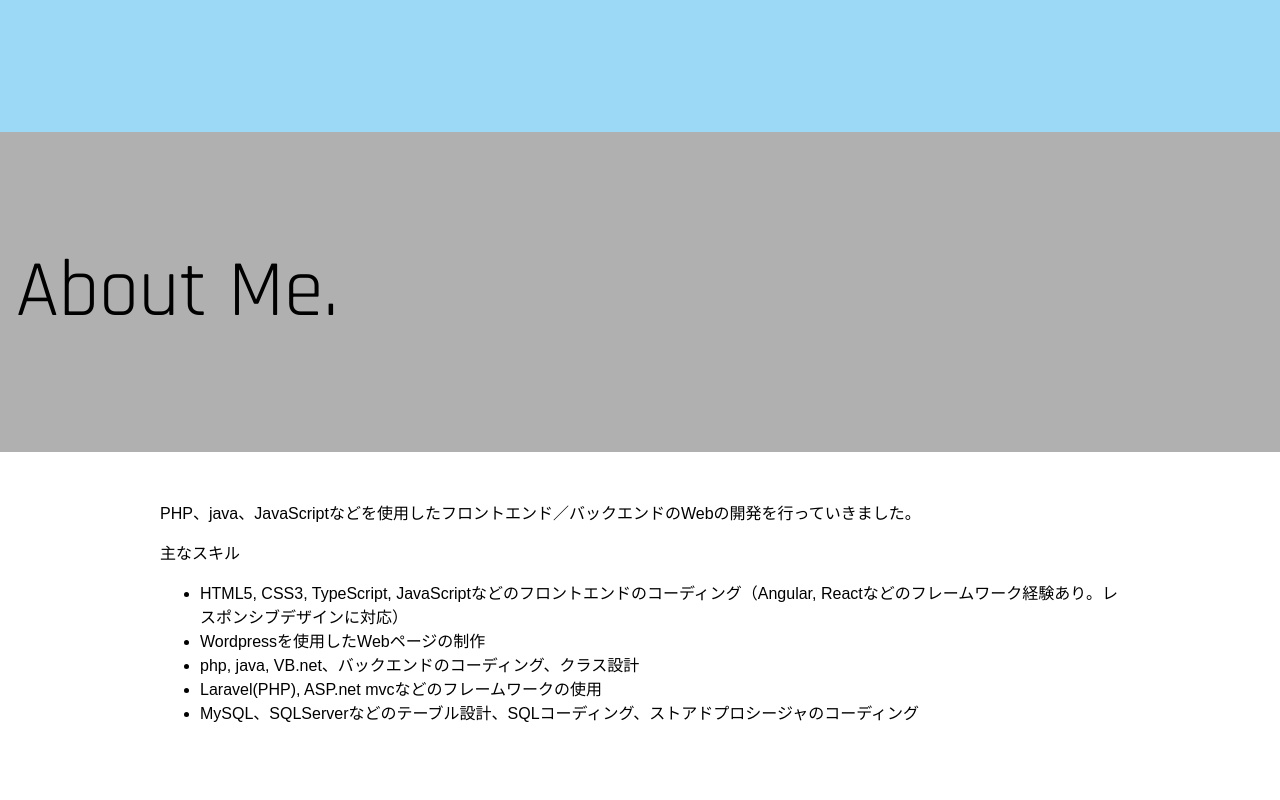
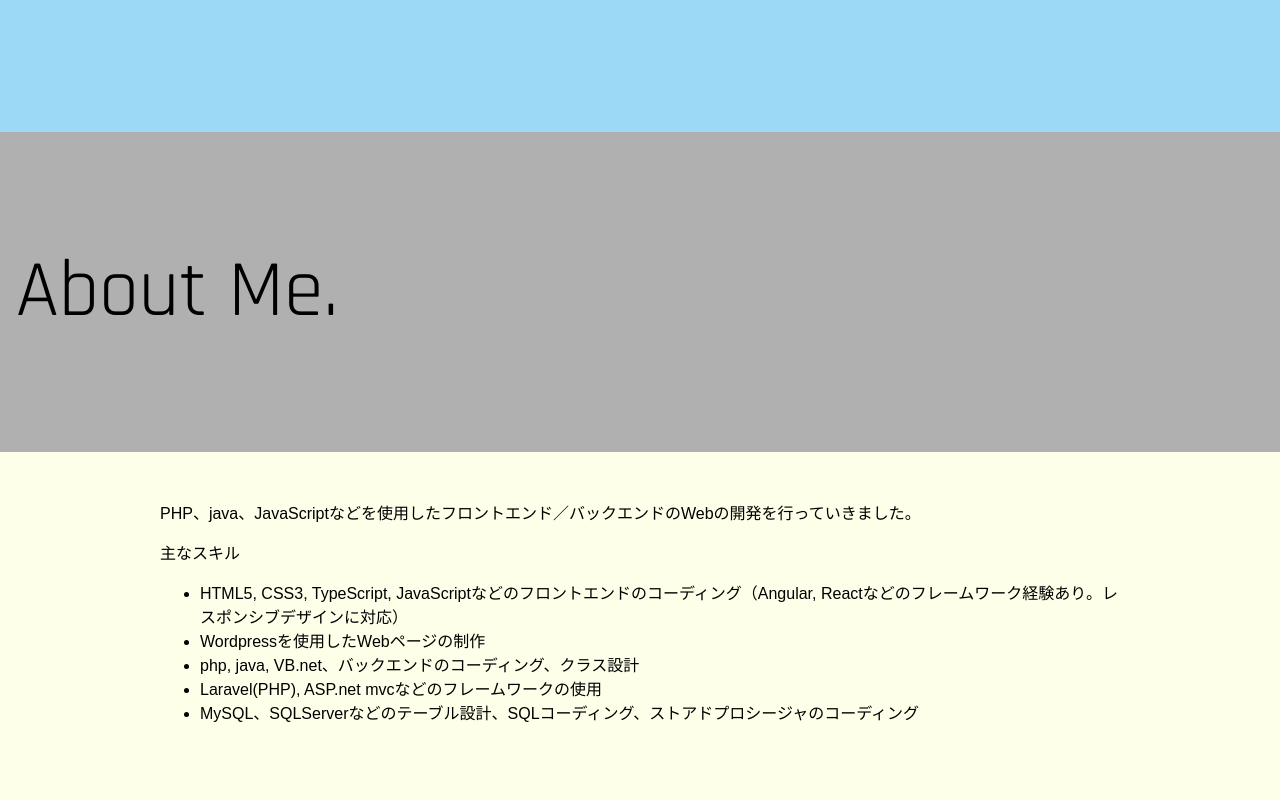
Before and after one commit to phinesze/phinesze-home, a React app: page / in a window 1280 px wide. Shown: the part 380-1180 px from the top of the page. Built offline with nearby package versions, Linux system fonts and the light colour scheme.

Commit message:
about me部分のcssを追加＆typo修正

```diff
--- a/src/App.css
+++ b/src/App.css
@@ -30,7 +30,11 @@ body {
     background: #9cd9f7;
 }
 
-.works_session_area {
+.about_me_section_area {
+    background: #fdffe8;
+}
+
+.works_section_area {
     background: #ffffff;
     text-align: center;
 }
--- a/src/App.tsx
+++ b/src/App.tsx
@@ -27,11 +27,11 @@ export default class App extends React.Component<{}, {}> {
                     タイトル
                 </section>
 
-                <SectionArea title={"About Me."} sectionHeadClass={"cls"}>
+                <SectionArea title={"About Me."} sectionHeadClass={style.about_me_section_area}>
                     {App.renderAboutMe()}
                 </SectionArea>
 
-                <SectionArea title={"Works"} sectionHeadClass={style.works_session_area}>
+                <SectionArea title={"Works"} sectionHeadClass={style.works_section_area}>
                     <SquareMenu items={works}/>
                     <p className={style.now_constructing}>Now constructing...</p>
                 </SectionArea>
```
